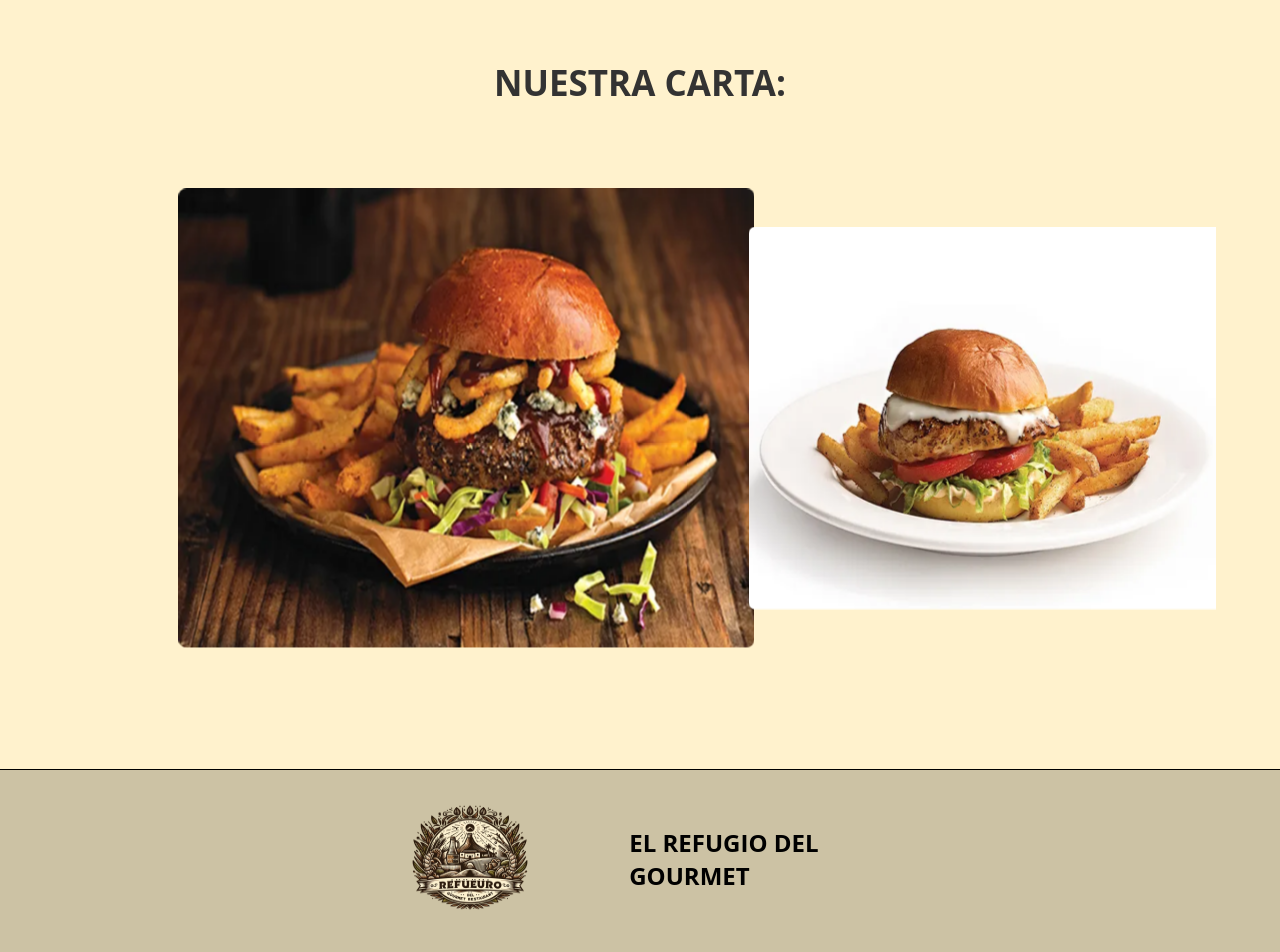
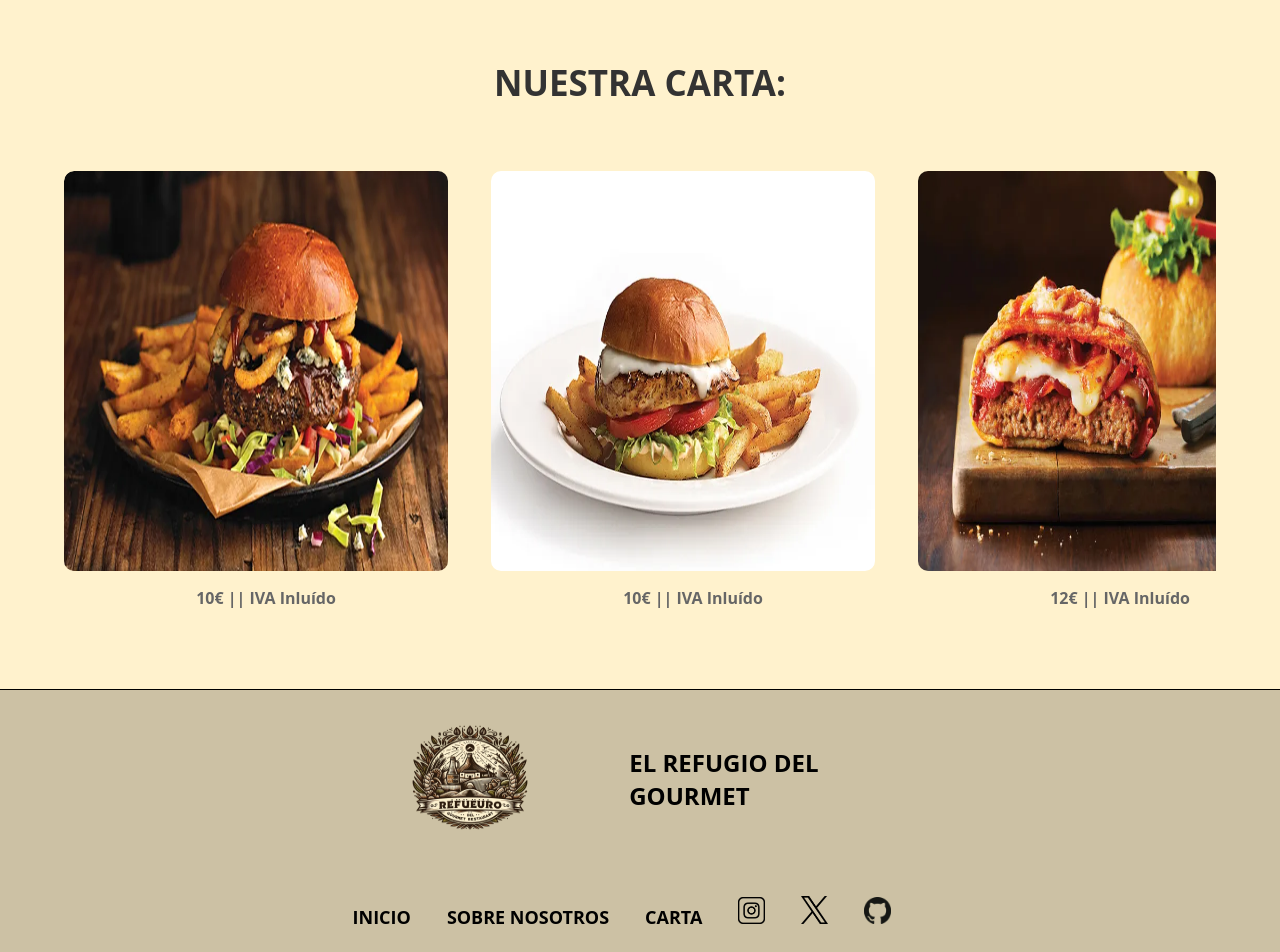
Before and after one commit to Deathvks/EL-REFUGIO-DEL-GOURMET, a React (Vite) app: page /menu in a window 1280 px wide. Shown: the part 920-1872 px from the top of the page. Built offline with nearby package versions, Linux system fonts and the light colour scheme.

Commit message:
fixed bugs

```diff
--- a/src/App.css
+++ b/src/App.css
@@ -6,6 +6,7 @@
 body{
     font-family: 'Open Sans', sans-serif;
     background-color: #fff2cd;
+    cursor: url("/img/hamburguesa.png"), auto;
 }
 
 a {
--- a/src/components/content/Content.css
+++ b/src/components/content/Content.css
@@ -58,7 +58,6 @@
 }
 
 .content-after-h1 {
-    text-align: center;
     color: #333;
     font-size: 20px;
     width: 80%;
@@ -66,7 +65,6 @@
 }
 
 .content-text-after-presentation {
-    text-align: center;
     color: #666;
     width: 80%;
     font-size: 13px;
@@ -75,7 +73,6 @@
 }
 
 .content-text-after-presentation2 {
-    text-align: center;
     color: #666;
     width: 80%;
     font-size: 13px;
--- a/src/components/footer/Footer.css
+++ b/src/components/footer/Footer.css
@@ -74,6 +74,10 @@ footer{
     width: 1em;
 }
 
+.footer-github{
+    width: 1em;
+}
+
 .footer-copyright{
     display: flex;
     flex-direction: row;
@@ -113,6 +117,11 @@ footer{
     .footer-text-copyright{
         font-size: 15px;
     }
+
+    .footer-github{
+        width: 1.5em;
+    }
+
 }
 
 /* Medium devices (landscape tablets, 768px and up) */
@@ -143,6 +152,11 @@ footer{
     .footer-twitter{
         width: 1.5em;
     }
+
+    .footer-github{
+        width: 1.5em;
+    }
+
 
     .footer-text-copyright{
         font-size: 18px;
@@ -176,6 +190,10 @@ footer{
     }
 
     .footer-twitter{
+        width: 1.5em;
+    }
+
+    .footer-github{
         width: 1.5em;
     }
 
@@ -222,6 +240,11 @@ footer{
         width: 1.5em;
     }
 
+    .footer-github{
+        width: 1.5em;
+    }
+
+
     .footer-text-copyright{
         font-size: 18px;
     }
--- a/src/components/footer/Footer.jsx
+++ b/src/components/footer/Footer.jsx
@@ -34,6 +34,13 @@ function Footer() {
               className="footer-twitter"
             />
           </a>
+          <a href="https://github.com/Deathvks/EL-REFUGIO-DEL-GOURMET" target="blank">
+            <img
+              src="../../../img/github.webp"
+              alt="twitter"
+              className="footer-github"
+            />
+          </a>
         </nav>
 
         <div className="footer-copy">
--- a/src/components/menu-image/MenuImage.css
+++ b/src/components/menu-image/MenuImage.css
@@ -1,3 +1,12 @@
+.menu-item {
+    display: flex;
+    flex-direction: column;
+    align-items: center;
+    margin-right: 2%;
+    height: auto;
+    width: 100vw;
+}
+
 .menu-image-container {
     display: flex;
     overflow-x: auto;
@@ -9,17 +18,26 @@
     margin-bottom: 4em;
 }
 
-.image-list-image-wrapper {
+.menu-image-wrapper {
+    display: flex;
     flex: 0 0 auto;
     scroll-snap-align: start;
-    margin-right: 2%;
 }
 
 .menu-image-array {
     border-radius: 10px;
     width: 30vw;
-    height: auto;
+    height: 15vh;
     scroll-snap-stop: always;
+}
+
+.menu-image-text {
+    display: flex;
+    justify-content: center;
+    text-align: center;
+    color: #666;
+    font-weight: bold;
+    margin: 1em auto;
 }
 
 /* Extra small devices (phones, 600px and down) */
@@ -35,6 +53,7 @@
 
     .menu-image-array {
         width: 35vw;
+        height: 25vh;
     }
 }
 
@@ -48,6 +67,7 @@
 
     .menu-image-array {
         width: 40vw;
+        height: 32vh;
     }
 }
 
@@ -60,34 +80,26 @@
     }
 
     .menu-image-array {
-        width: 35vw;
+        width: 45vw;
+        height: 38vh;
     }
 }
 
 /* Extra large devices (large laptops and desktops, 1200px and up) */
 @media only screen and (min-width: 1200px) {
     .menu-image-container {
-        margin: -2.5em auto;
+        margin: 0 auto;
         width: 90vw;
-        transform-style: preserve-3d;
-        perspective: 800px;
         margin-bottom: 4em;
     }
 
-    .image-list-image-wrapper {
+    .menu-image-wrapper {
         margin-right: 20px;
-        transform: translateZ(-300px);
-    }
-
-    .image-list-image-wrapper:nth-child(odd) {
-        transform: translateZ(-200px);
-    }
-
-    .image-list-image-wrapper:nth-child(even) {
-        transform: translateZ(-400px);
     }
 
     .menu-image-array {
-        width: 100%;
+        width: 30vw;
+        height: 50vh;
+        border-radius: 10px;
     }
 }
--- a/src/components/menu-image/MenuImage.jsx
+++ b/src/components/menu-image/MenuImage.jsx
@@ -8,8 +8,13 @@ function MenuImage(){
             <div className="menu-image-container">
                 {
                     card.map((cards, index) => (
-                        <div key={index} className="image-list-image-wrapper">
-                            <img src={`/img/${cards.fileName}`} alt={`imagen ${index}`} className="menu-image-array"/>
+                        <div key={index} className="menu-item">
+                            <div className="menu-image-wrapper">
+                                <img src={`/img/${cards.fileName}`} alt={`imagen ${index}`} className="menu-image-array"/>
+                            </div>
+                            <div className="menu-image-text">
+                                <p className="menu-image-price">{cards.price}</p>
+                            </div>
                         </div>
                     ))
                 }
--- a/src/services/card/card.js
+++ b/src/services/card/card.js
@@ -1,21 +1,27 @@
 let card = [
   {
     fileName: "menu2.webp",
+    price: "10€ || IVA Inluído",
   },
   {
     fileName: "menu3.webp",
+    price: "10€ || IVA Inluído",
   },
   {
     fileName: "menu4.webp",
+    price: "12€ || IVA Inluído",
   },
   {
     fileName: "menu5.webp",
+    price: "10€ || IVA Inluído",
   },
   {
     fileName: "menu6.webp",
+    price: "15€ || IVA Inluído",
   },
   {
     fileName: "menu7.webp",
+    price: "10€ || IVA Inluído",
   },
 ];
 
```
Also changed, not shown: public/img/github.webp (added), public/img/hamburguesa.png (added).
